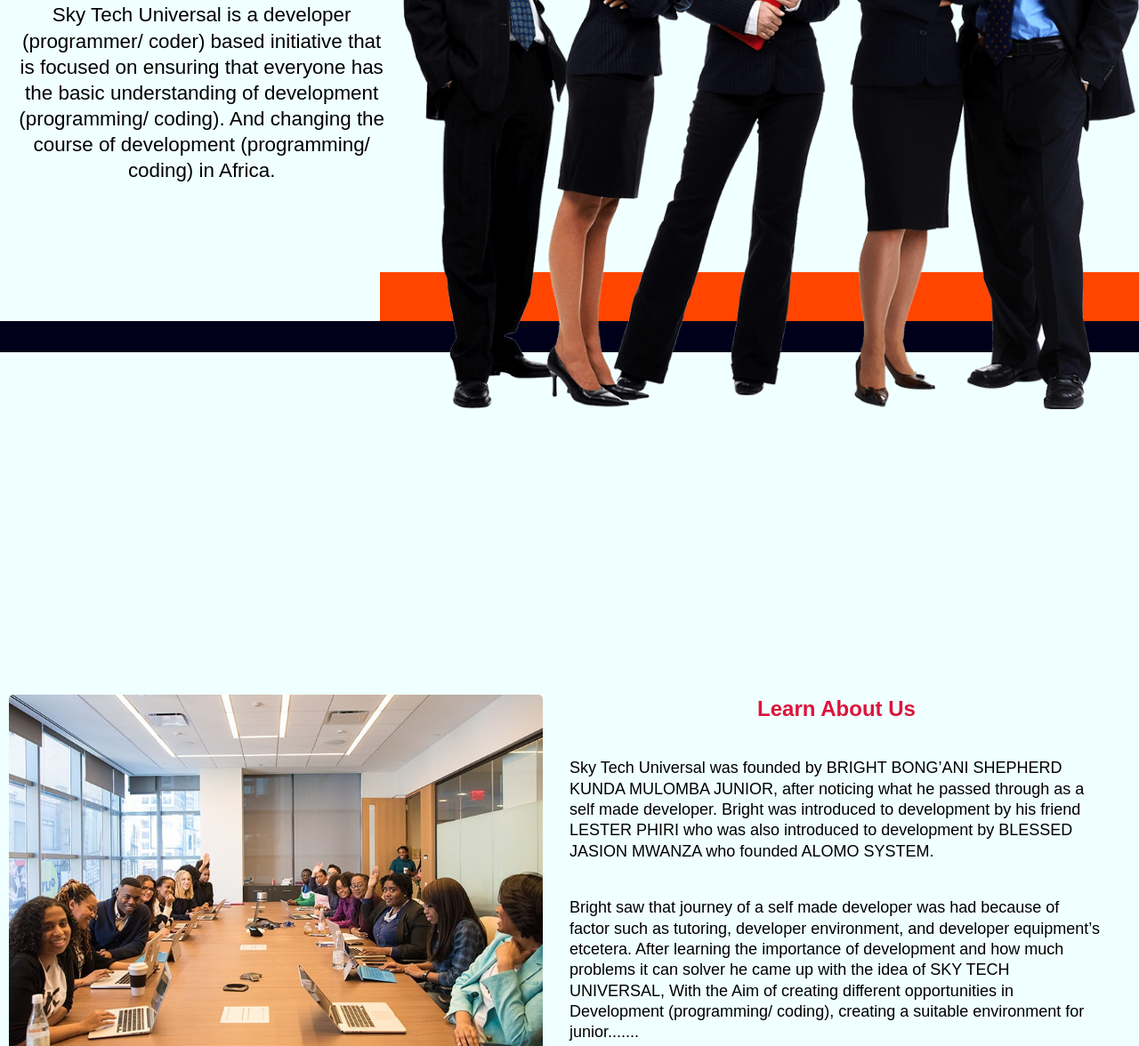
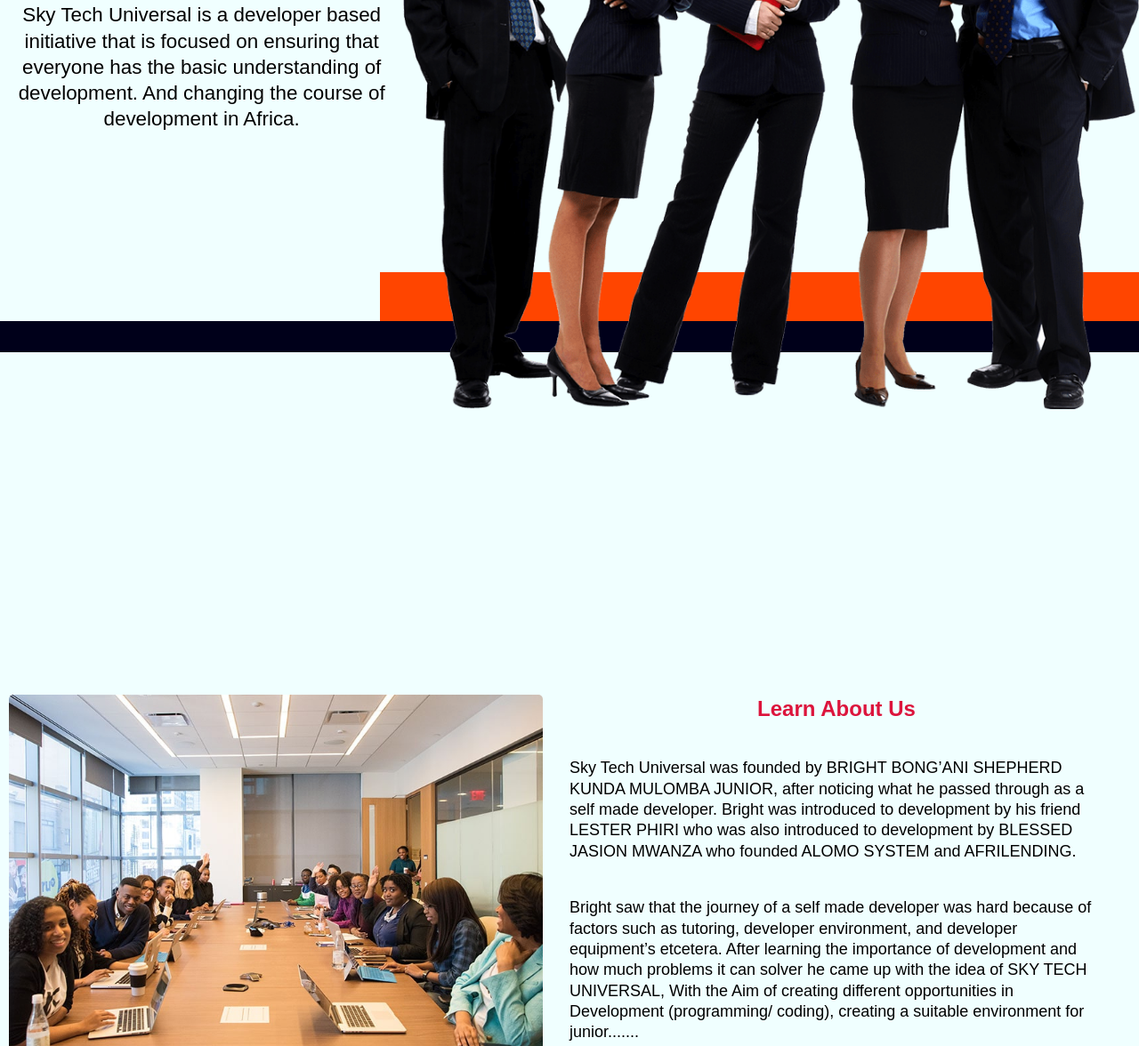
Before and after one commit to sky-tech-universal/skytech-universal, a plain HTML site: page index.html in a window 1280 px wide. Shown: the part 404-1580 px from the top of the page at 89% size. Drawn offline with Linux system fonts and the light colour scheme.

Commit message:
controled the spellings

```diff
--- a/index.html
+++ b/index.html
@@ -63,7 +63,10 @@
                 <div class="hero-content fx1">
                     <h1>sky tech universal</h1>
                     <p>
-                        Sky Tech Universal is a developer (programmer/ coder) based initiative that is focused on ensuring that everyone has the basic understanding of development (programming/ coding). And changing the course of development (programming/ coding) in Africa.
+                        Sky Tech Universal is a developer
+                        based initiative that is focused on ensuring that everyone
+                        has the basic understanding of development.
+                        And changing the course of development in Africa.
                     </p>
                 </div>
                 <div class="hero-img fx2">
@@ -82,13 +85,23 @@
                 <div class="learn-more fx1">
                     <h1>learn about us</h1>
                     <p>
-                        Sky Tech Universal was founded by BRIGHT BONG’ANI SHEPHERD KUNDA MULOMBA JUNIOR, after noticing what he passed through as a self made developer. Bright was introduced to development by his friend LESTER PHIRI who was also introduced to development by BLESSED JASION MWANZA who founded ALOMO SYSTEM.
+                        Sky Tech Universal was founded by BRIGHT BONG’ANI SHEPHERD
+                        KUNDA MULOMBA JUNIOR, after noticing what he passed through
+                        as a self made developer. Bright was introduced to development
+                        by his friend LESTER PHIRI who was also introduced to development
+                        by BLESSED JASION MWANZA who founded ALOMO SYSTEM and AFRILENDING.
                     </p>
                     <p>
-                        Bright saw that journey of a self made developer was had because of factor such as tutoring, developer environment, and developer equipment’s etcetera. After learning the importance of development and how much problems it can solver he came up with the idea of SKY TECH UNIVERSAL, With the Aim of creating different opportunities in Development (programming/ coding), creating a suitable environment for junior.......
+                        Bright saw that the journey of a self made developer was hard because
+                        of factors such as tutoring, developer environment, and developer
+                        equipment’s etcetera. After learning the importance of development
+                        and how much problems it can solver he came up with the idea of SKY
+                        TECH UNIVERSAL, With the Aim of creating different opportunities in
+                        Development (programming/ coding), creating a suitable environment for junior.......
                     </p>
                     <p>
                         <a class="btn btn-primary" href="#">learn more <i class="fa fa-arrow-circle-o-right"></i></a>
+                        <br>
                     </p>
                 </div>
             </div>
```
